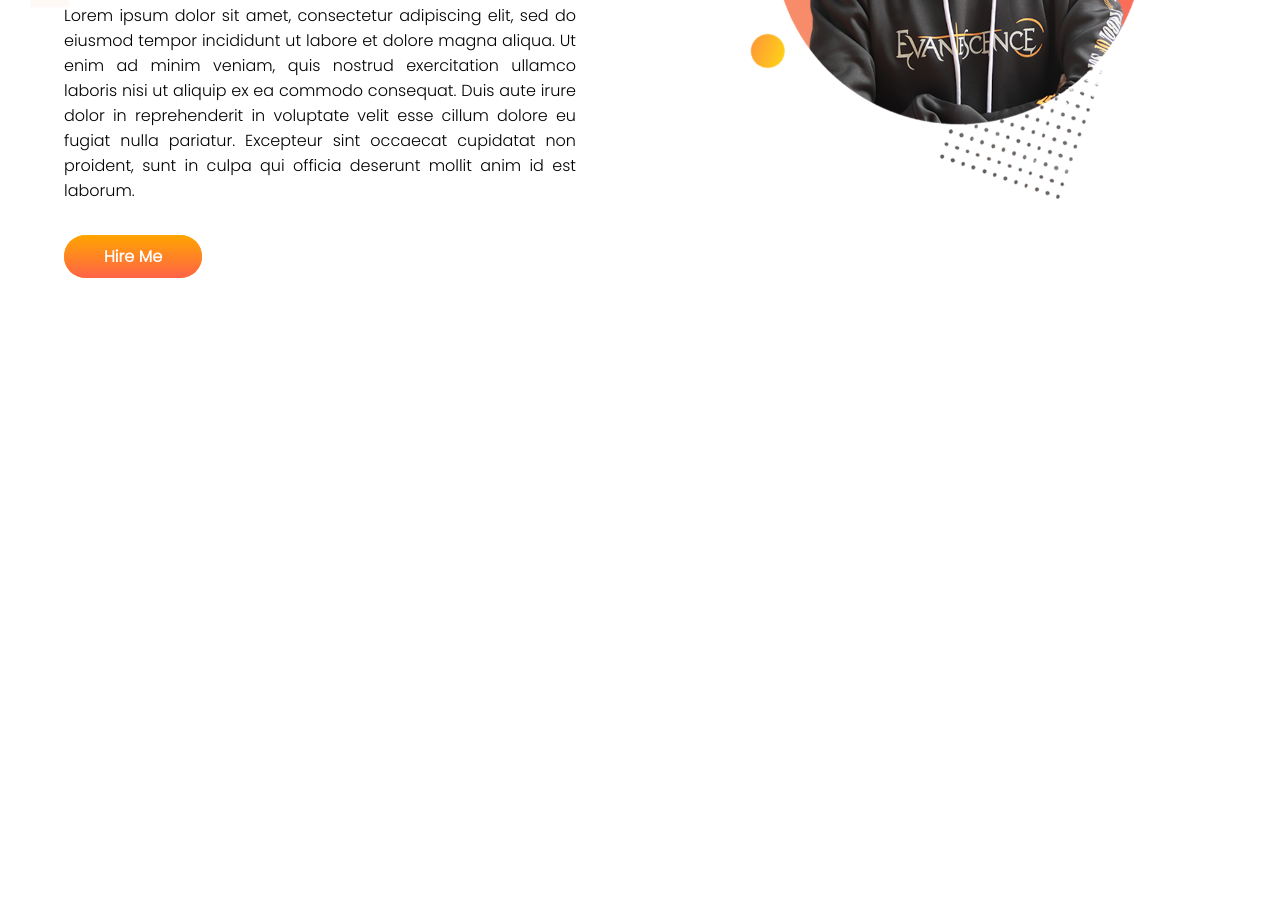
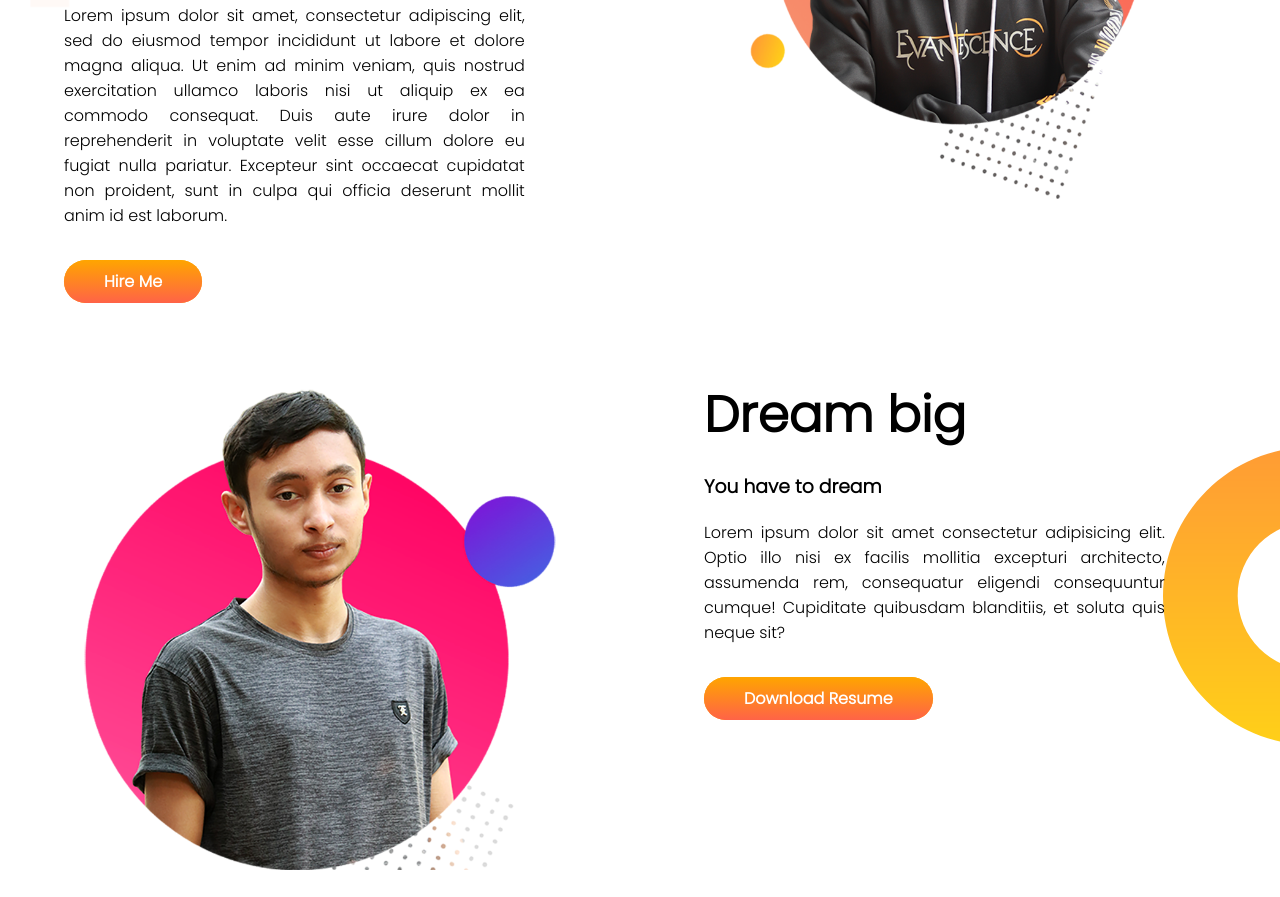
Before and after one commit to saad7mahmud/dev-portfolio, a plain HTML site: page index.html in a window 1280 px wide. Shown: the part 352-1249 px from the top of the page. Before the commit the page ends 800 px from the top, so only its background shows below. Drawn offline with Linux system fonts and the light colour scheme.

Commit message:
2nd section

```diff
--- a/index.html
+++ b/index.html
@@ -32,6 +32,20 @@
        </div>
 
     </section>
+
+    <section class="dream">
+        <div class="half-width">
+            <img src="/images/image2.png" alt="">
+        </div>
+        <div class="half-width">
+            <h1>Dream big</h1>
+            <h3>You have to dream</h3>
+            <p>Lorem ipsum dolor sit amet consectetur adipisicing elit. Optio illo nisi ex facilis mollitia excepturi architecto, assumenda rem, consequatur eligendi consequuntur cumque! Cupiditate quibusdam blanditiis, et soluta quis neque sit?</p>
+            <br>
+            <a class="link-button" target="_blank" rel="noopener noreferrer" href="https://www.linkedin.com/in/saad7mahmud/">Download Resume</a>
+        </div>
+       </section>
+
     <h1></h1>
 </body>
 </html>
--- a/style.css
+++ b/style.css
@@ -16,9 +16,11 @@ h1{
 }
 p{
     text-align: justify;
+    margin-right: 10%;
 }
 section{
     display: flex;
+    margin-bottom: 20px;
 }
 .half-width{
     width: 50%;
@@ -44,3 +46,8 @@ section{
     background-repeat: no-repeat;
 
 }
+.dream{
+    background-image: url(/images/dream-bg.png);
+    background-repeat: no-repeat;
+    background-position: right;
+}
```
Also changed, not shown: images/dream-bg.png (added), images/image2.png (added).
